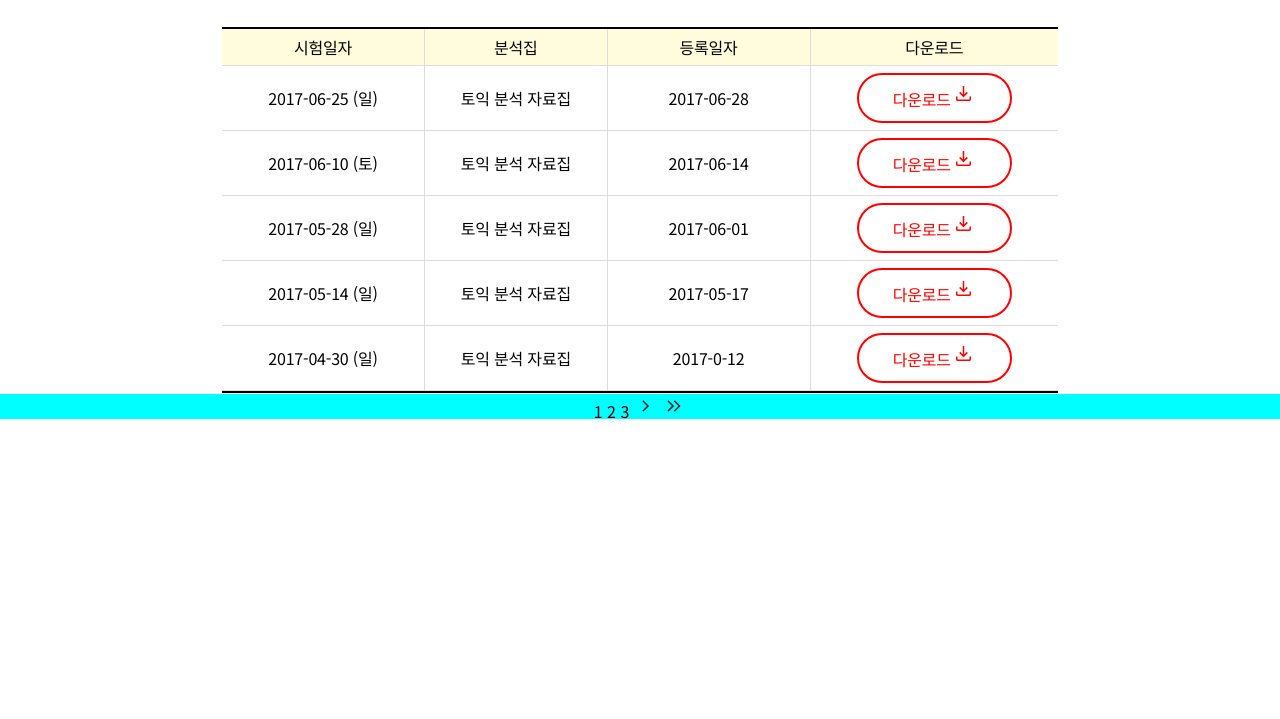
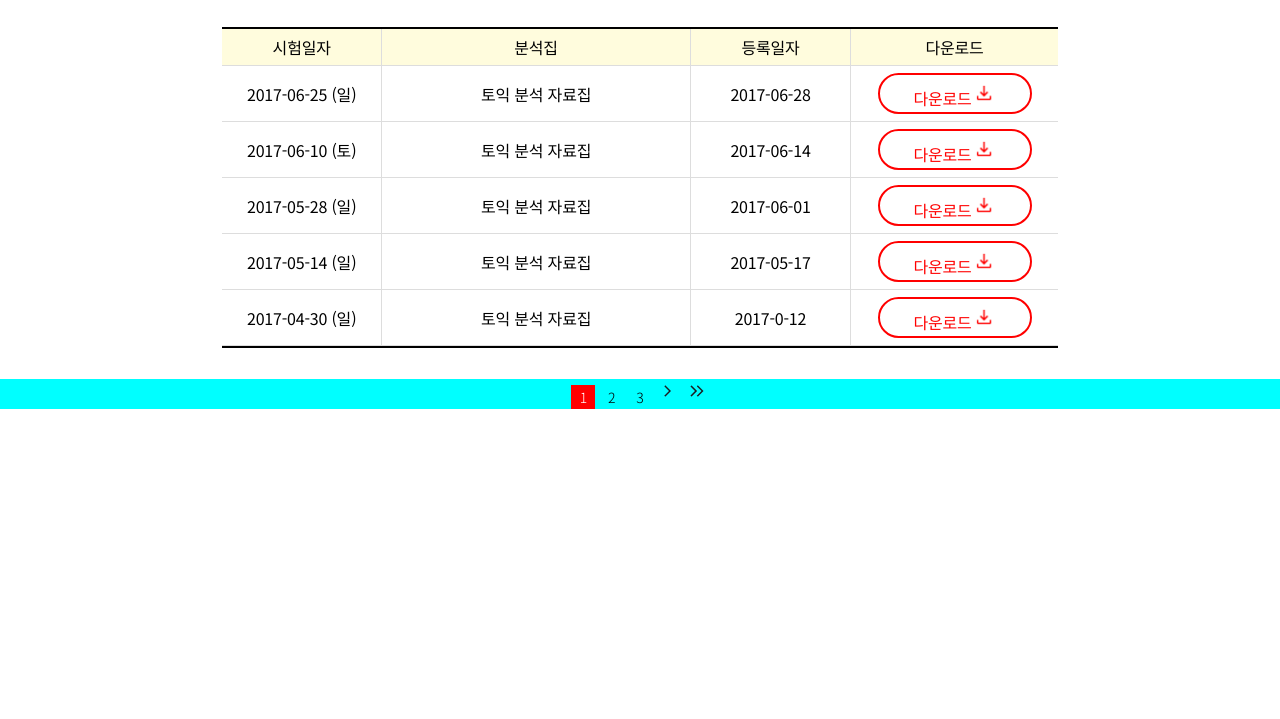
Before and after one commit to kimnani01/css_study, a plain HTML site: page project_table/table3.html in a window 1280 px wide. Shown: the part 81-800 px from the top of the page. Drawn offline with Linux system fonts and the light colour scheme.

Commit message:
파고다 테이블 연습

```diff
--- a/project_table/styles/table3.css
+++ b/project_table/styles/table3.css
@@ -1,7 +1,7 @@
 main {
     font-family: "Noto Sans KR", sans-serif;
     text-align: center;
-    letter-spacing: -2%;
+    letter-spacing: -0.2px;
 }
 main h1 {
     font-weight: 700;
@@ -27,12 +27,15 @@ main .download thead {
     background-color: #FFFCDD;
 }
 main .download thead tr {}
-main .download thead tr th{
+main .download thead tr th {
     border-right: 1px solid #ddd;
     letter-spacing: -0.2px;
     padding: 10px 0;
     text-align: center;
     width: 836px;
+}
+main .download thead tr th:nth-child(2) {
+    padding: 0 100px;
 }
 main .download thead tr th:nth-child(4){
     border-right: 0;
@@ -59,12 +62,27 @@ main .download tbody tr td .download_btn {
 main .download tbody tr td .download_btn span {
     color: #f00;
     font-weight: 500;
-    height: 24px;
+    /* height: 24px; */
     display: inline-block;
 }
-main .download tbody tr td .download_btn img {}
+main .download tbody tr td .download_btn img {
+    width: 24px; height: 24px;
+}
 main .page {
     background-color: aqua;
+    margin-top: 30PX;
+    /* height: 24px; */
 }
-main .page a{}
+main .page .num {
+    font-size: 0.875rem;
+    font-weight: 300;
+    display: inline-block;
+    width: 24px; height: 24px;
+    padding: 2px 8px;
+    line-height: 20px;
+}
+main .page .num:nth-child(1) {
+    background-color: #f00;
+    color: #fff;
+}
 main .page a img {}
--- a/project_table/table3.html
+++ b/project_table/table3.html
@@ -61,9 +61,9 @@
             </tbody>
         </table>
         <div class="page">
-            <a href="#">1</a>
-            <a href="#">2</a>
-            <a href="#">3</a>
+            <a href="#" class="num">1</a>
+            <a href="#" class="num">2</a>
+            <a href="#" class="num">3</a>
             <a href="#"><img src="./images/arrow_right.png" alt="다음페이지"></a>
             <a href="#"><img src="./images/double_arrow_right.png" alt="마지막페이지"></a>
         </div>
```
